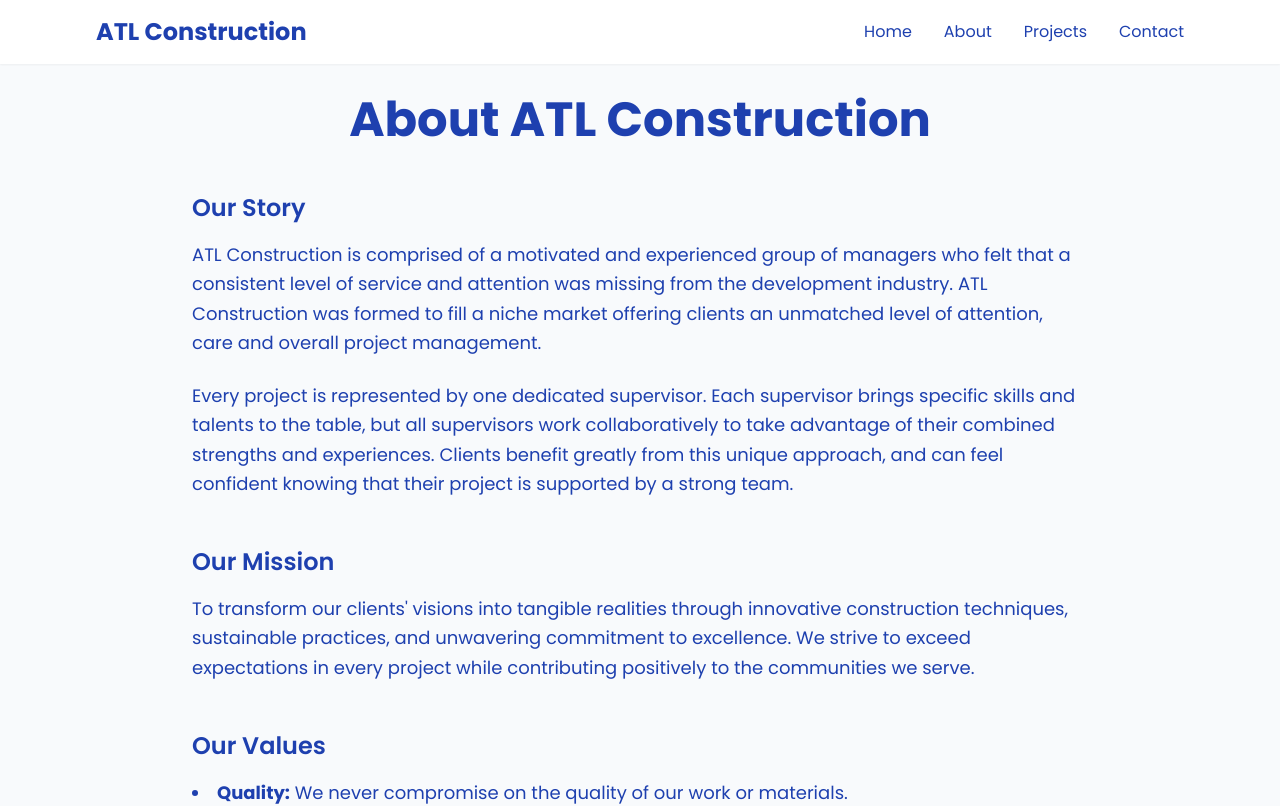
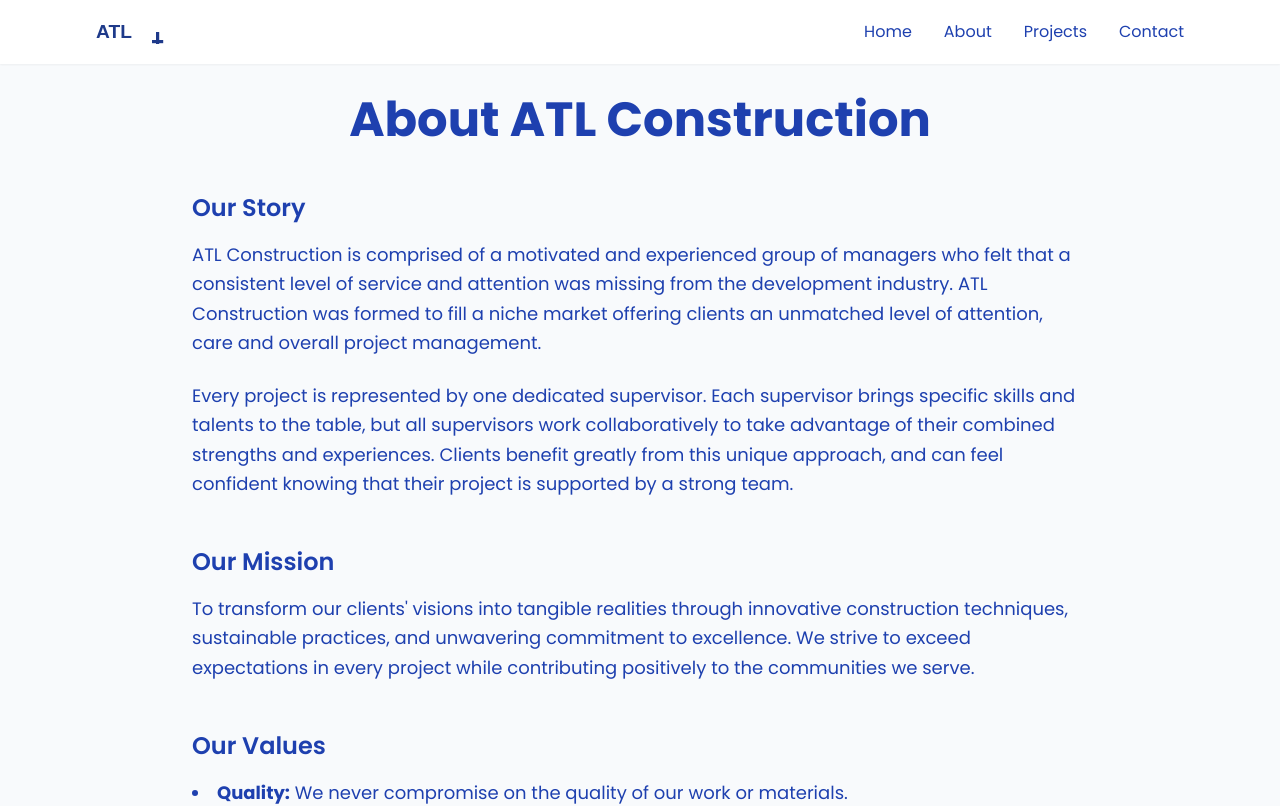
Before and after one commit to Hansade2005/atlconstruct, a React (Vite) app: page /about in a window 1280 px wide. Shown: the top 806 px of the page. Built offline with nearby package versions, Linux system fonts and the light colour scheme.

Commit message:
Update project files - 10/21/2025, 7:57:11 PM

```diff
--- a/index.html
+++ b/index.html
@@ -2,9 +2,24 @@
 <html lang="en">
   <head>
     <meta charset="UTF-8" />
-    <link rel="icon" type="image/svg+xml" href="/vite.svg" />
+    <link rel="icon" type="image/svg+xml" href="/atl-logo.svg" />
     <meta name="viewport" content="width=device-width, initial-scale=1.0" />
     <title>ATL Construction - Transforming your ideas into reality</title>
+    <meta name="description" content="ATL Construction specializes in high-quality residential and commercial construction projects in Toronto and surrounding areas. View our portfolio and get in touch for your next build.">
+    <meta name="keywords" content="construction, building, residential, commercial, ATL Construction, Toronto, Ontario, home renovation, custom builds">
+    <meta name="author" content="ATL Construction">
+    <!-- Open Graph / Facebook -->
+    <meta property="og:type" content="website">
+    <meta property="og:url" content="https://atl-construction.vercel.app/">
+    <meta property="og:title" content="ATL Construction - Transforming your ideas into reality">
+    <meta property="og:description" content="ATL Construction specializes in high-quality residential and commercial construction projects in Toronto and surrounding areas. View our portfolio and get in touch for your next build.">
+    <meta property="og:image" content="https://atl-construction.vercel.app/atl-logo.svg">
+    <!-- Twitter -->
+    <meta property="twitter:card" content="summary_large_image">
+    <meta property="twitter:url" content="https://atl-construction.vercel.app/">
+    <meta property="twitter:title" content="ATL Construction - Transforming your ideas into reality">
+    <meta property="twitter:description" content="ATL Construction specializes in high-quality residential and commercial construction projects in Toronto and surrounding areas. View our portfolio and get in touch for your next build.">
+    <meta property="twitter:image" content="https://atl-construction.vercel.app/atl-logo.svg">
     <link rel="preconnect" href="https://fonts.googleapis.com">
     <link rel="preconnect" href="https://fonts.gstatic.com" crossorigin>
     <link href="https://fonts.googleapis.com/css2?family=Poppins:wght@300;400;500;600;700&display=swap" rel="stylesheet">
--- a/src/components/Nav.tsx
+++ b/src/components/Nav.tsx
@@ -8,8 +8,8 @@ const Nav = () => {
     <nav className="fixed top-0 left-0 right-0 bg-white/90 backdrop-blur-md z-50 shadow-sm">
       <div className="max-w-6xl mx-auto px-4 md:px-8">
         <div className="flex justify-between items-center py-4">
-          <Link to="/" className="text-2xl font-bold text-primary">
-            ATL Construction
+          <Link to="/">
+            <img src="/atl-logo.svg" alt="ATL Construction" className="h-8 w-auto" />
           </Link>
           <div className="hidden md:flex space-x-8">
             <Link to="/" className="text-primary hover:text-accent transition">Home</Link>
```
Also changed, not shown: public/atl-logo.svg (added).
